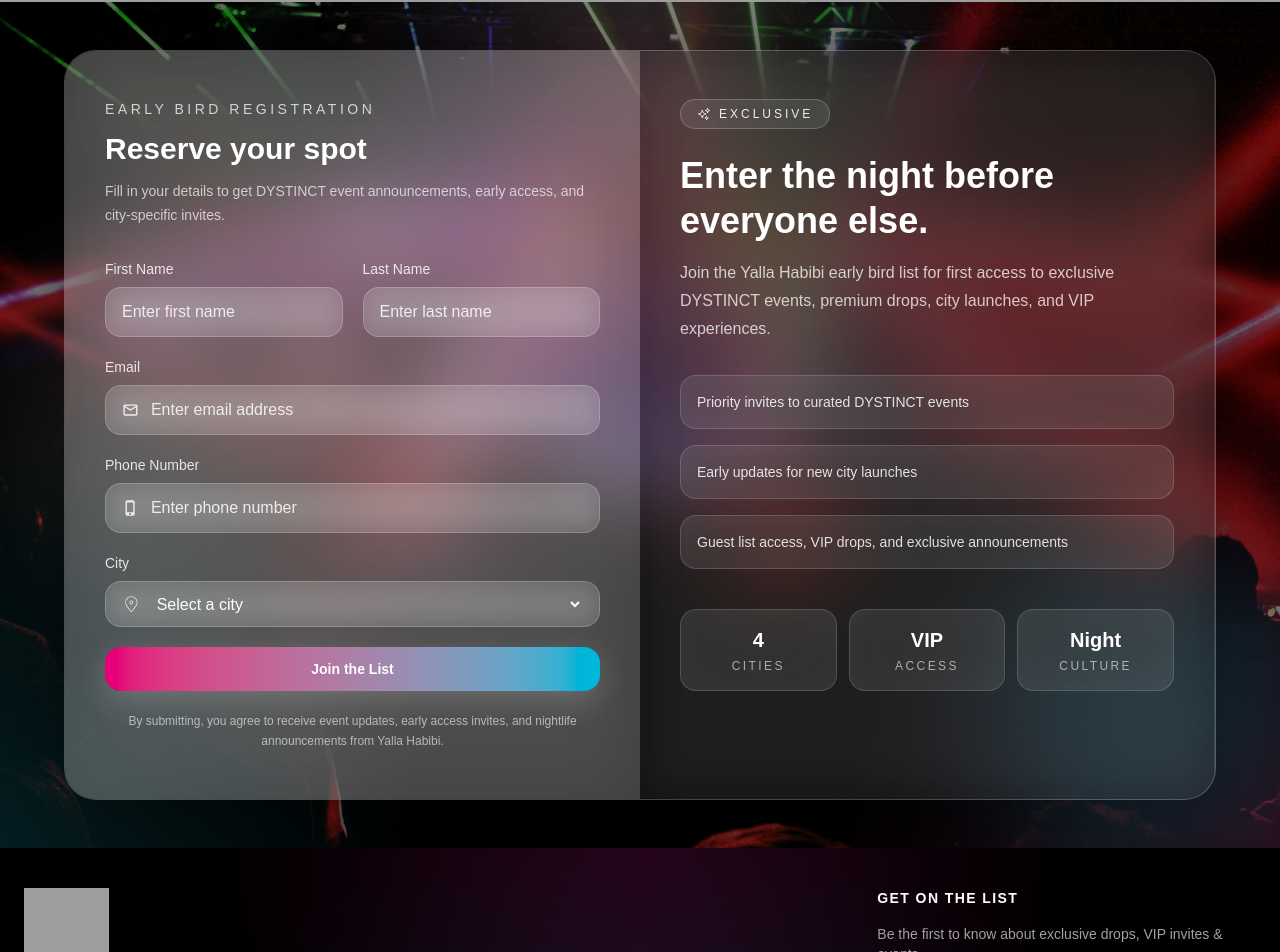
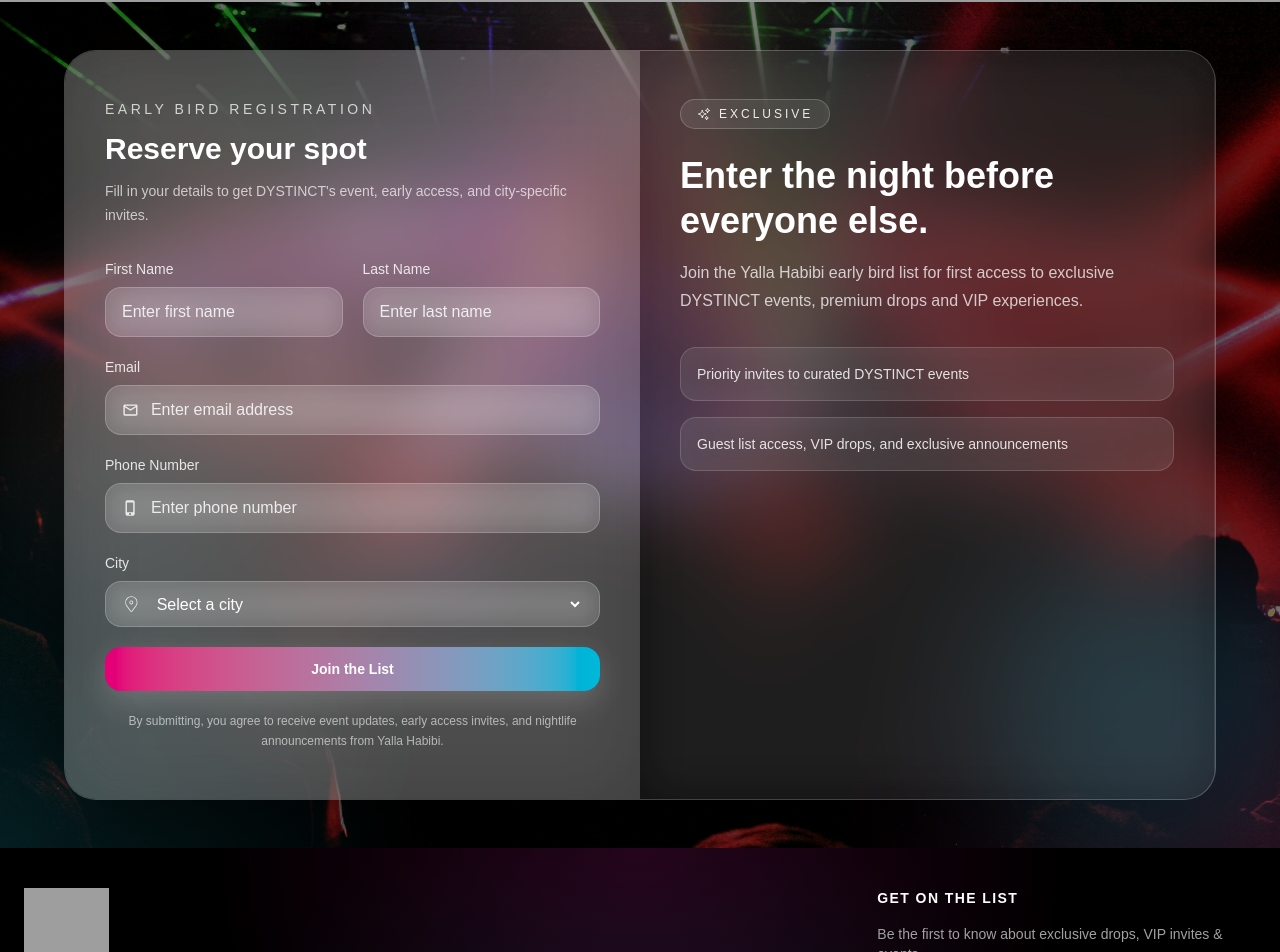
Before and after one commit to pratikdilipshinde/yallahabibiworld, a Next.js app: page / in a window 1280 px wide. Shown: the part 798-1750 px from the top of the page. Built offline with nearby package versions, Linux system fonts and the light colour scheme; grey boxes are pictures that could not be loaded.

Commit message:
Form text edit

```diff
--- a/app/components/EarlybirdForm.tsx
+++ b/app/components/EarlybirdForm.tsx
@@ -118,7 +118,7 @@
                   Reserve your spot
                 </h3>
                 <p className="mt-3 text-sm leading-6 text-white/70">
-                  Fill in your details to get DYSTINCT event announcements,
+                  Fill in your details to get DYSTINCT's event,
                   early access, and city-specific invites.
                 </p>
               </div>
@@ -265,7 +265,7 @@
 
             <p className="mt-4 max-w-md text-sm leading-7 text-white/75 sm:text-base">
               Join the Yalla Habibi early bird list for first access to
-              exclusive DYSTINCT events, premium drops, city launches, and VIP
+              exclusive DYSTINCT events, premium drops and VIP
               experiences.
             </p>
 
@@ -273,15 +273,15 @@
               <div className="rounded-2xl border border-white/15 bg-white/10 p-4 backdrop-blur-xl">
                 Priority invites to curated DYSTINCT events
               </div>
-              <div className="rounded-2xl border border-white/15 bg-white/10 p-4 backdrop-blur-xl">
+              {/* <div className="rounded-2xl border border-white/15 bg-white/10 p-4 backdrop-blur-xl">
                 Early updates for new city launches
-              </div>
+              </div> */}
               <div className="rounded-2xl border border-white/15 bg-white/10 p-4 backdrop-blur-xl">
                 Guest list access, VIP drops, and exclusive announcements
               </div>
             </div>
 
-            <div className="mt-10 grid grid-cols-3 gap-3">
+            {/* <div className="mt-10 grid grid-cols-3 gap-3">
               <div className="rounded-2xl border border-white/15 bg-white/10 p-4 text-center backdrop-blur-xl">
                 <p className="text-xl font-semibold text-white">4</p>
                 <p className="mt-1 text-xs uppercase tracking-[0.2em] text-white/60">
@@ -300,7 +300,7 @@
                   Culture
                 </p>
               </div>
-            </div>
+            </div> */}
           </div>
 
 
```
